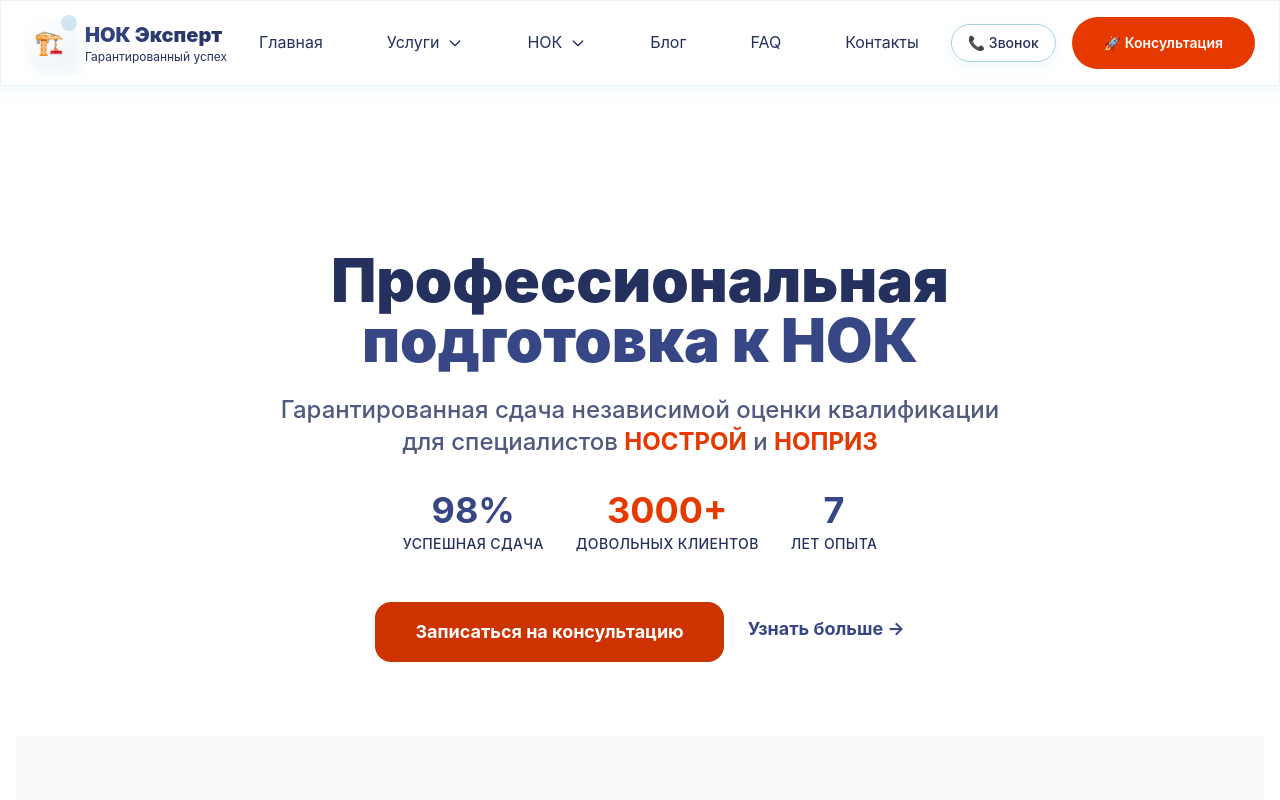
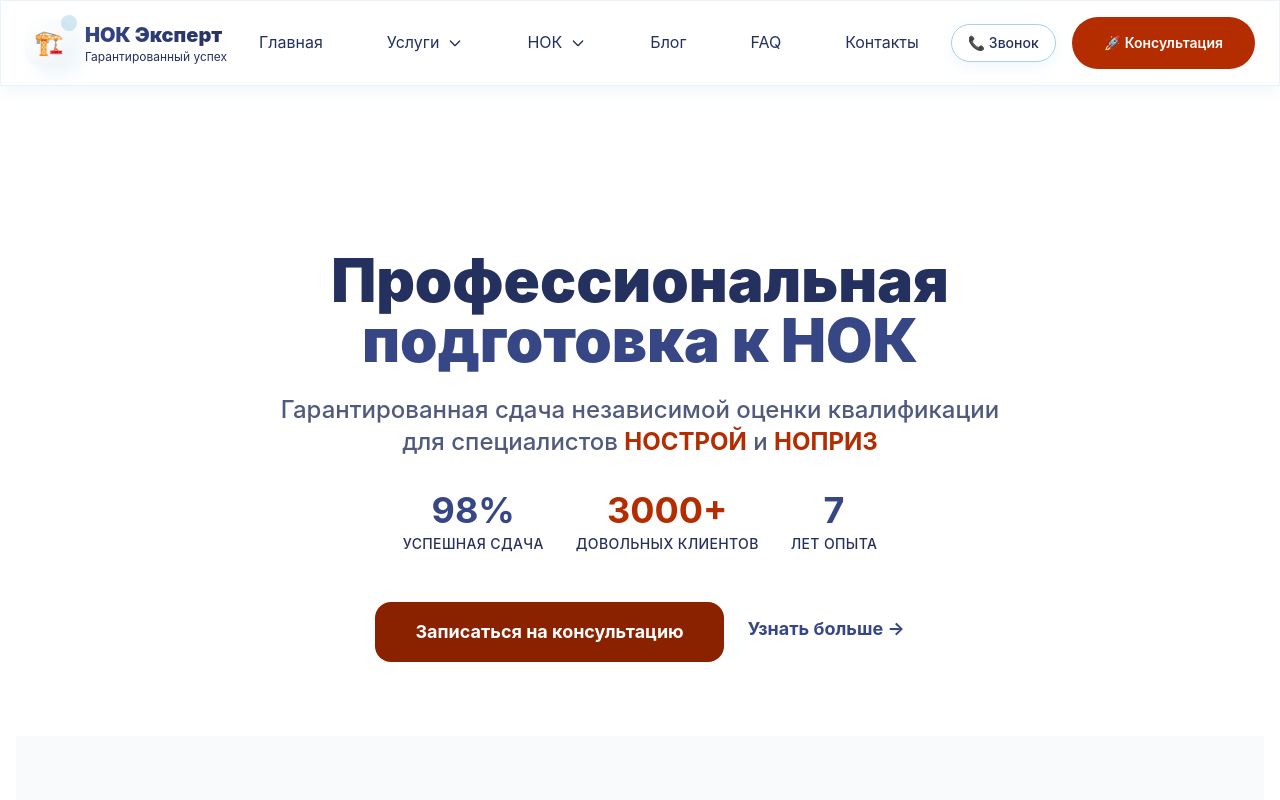
Before and after one commit to AleksandrPV/nokexpert-fe, an Angular app: page / in a window 1280 px wide. Shown: the top 800 px of the page. Built offline with nearby package versions, Linux system fonts and the light colour scheme.

Commit message:
Update brand coral colors in styles and add aria-labels for accessibility in header component

```diff
--- a/src/app/shared/components/header/header.component.html
+++ b/src/app/shared/components/header/header.component.html
@@ -203,6 +203,7 @@
       <!-- Mobile Menu Button -->
       <button
         (click)="toggleMobileMenu()"
+        aria-label="Открыть мобильное меню"
         class="lg:hidden glass-dark p-3 rounded-xl hover-lift border-brand-sky">
         <svg class="w-6 h-6 text-brand-dark" fill="none" stroke="currentColor" viewBox="0 0 24 24">
           <path stroke-linecap="round" stroke-linejoin="round" stroke-width="2" d="M4 6h16M4 12h16M4 18h16"></path>
@@ -224,6 +225,7 @@
         <div class="space-y-2">
           <button
             (click)="toggleServicesSubmenu()"
+            aria-label="Открыть подменю услуг"
             class="w-full flex items-center justify-between p-3 rounded-xl hover:glass-dark transition-all duration-300 text-brand-dark">
             <span>🛠️ Услуги</span>
             <svg
@@ -264,6 +266,7 @@
         <div class="space-y-2">
           <button
             (click)="toggleNokSubmenu()"
+            aria-label="Открыть подменю НОК"
             class="w-full flex items-center justify-between p-3 rounded-xl hover:glass-dark transition-all duration-300 text-brand-dark">
             <span>🏗️ НОК</span>
             <svg
--- a/src/styles.scss
+++ b/src/styles.scss
@@ -6,9 +6,9 @@
 :root {
   /* Brand Colors */
   --brand-cream: #F8E9A1;
-  --brand-coral: #e63900;
+  --brand-coral: #b32d00;
   --brand-coral-light: #ff5f24;
-  --brand-coral-dark: #cc3300;
+  --brand-coral-dark: #8a2200;
   --brand-sky: #A8D0E6;
   --brand-navy: #374785;
   --brand-dark: #24305E;
```
